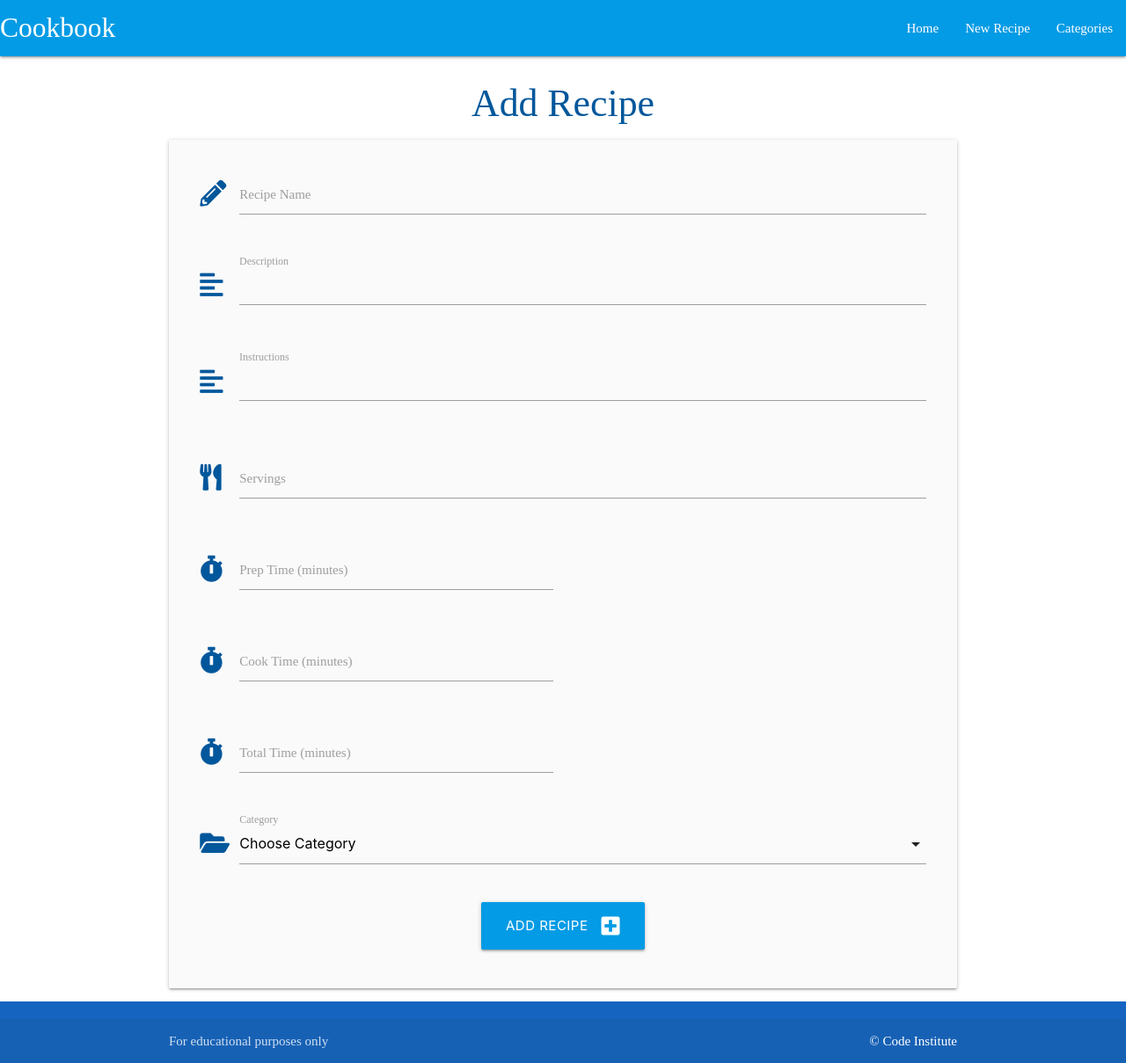
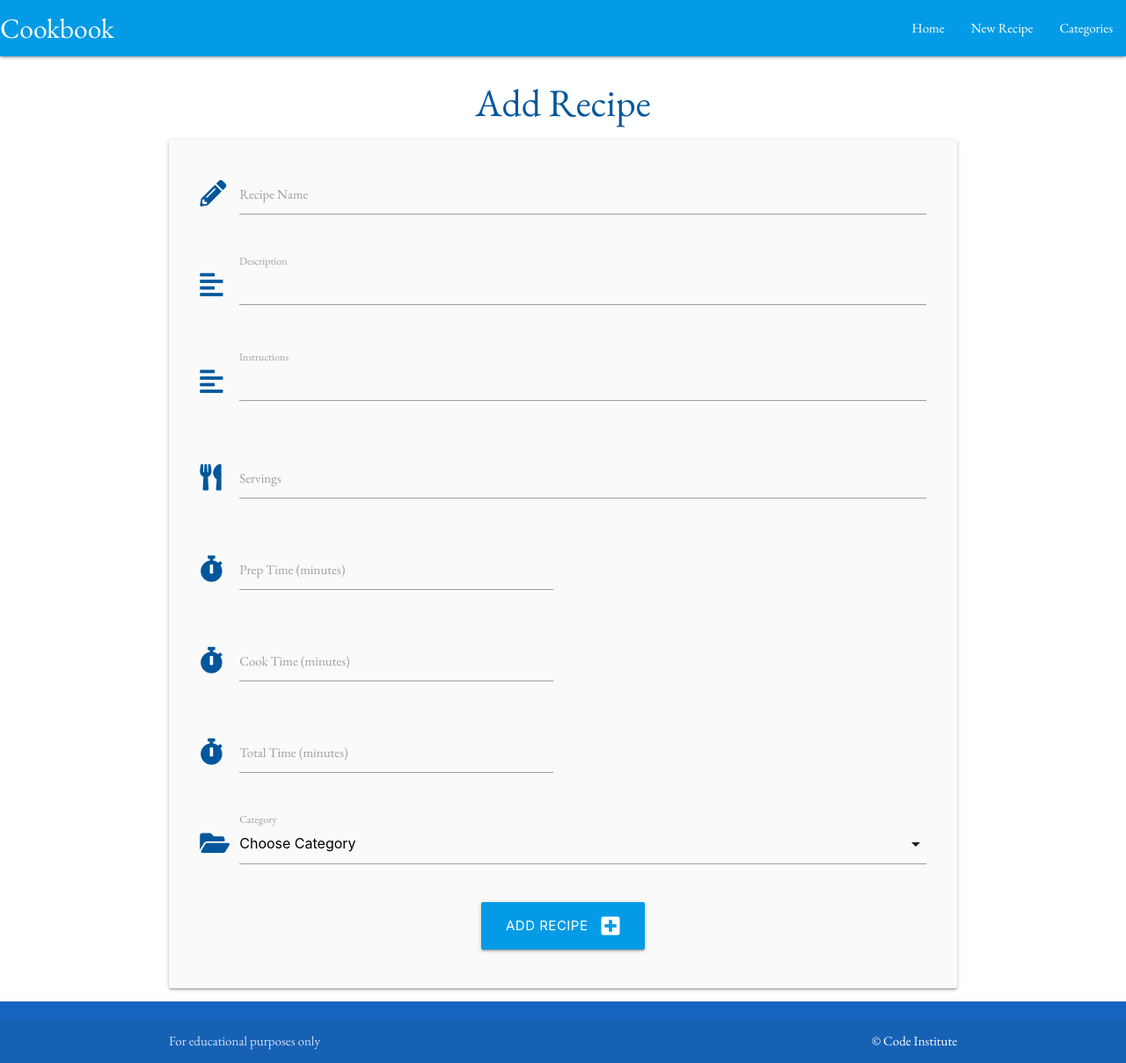
Before and after one commit to KieranCG/Project3-Cookbook, a Flask app: page /add_recipe in a window 1280 px wide. Shown: the whole page at 88% size. Run offline with Flask 2, Linux system fonts and the light colour scheme; data that the repository does not hold is empty.

Commit message:
add html link to googlefont

```diff
--- a/cookbook/templates/base.html
+++ b/cookbook/templates/base.html
@@ -11,6 +11,10 @@
   <link rel="stylesheet" href="https://cdnjs.cloudflare.com/ajax/libs/materialize/1.0.0/css/materialize.min.css"
     type="text/css">
   <link rel="stylesheet" href="{{ url_for('static', filename='css/style.css') }}" type="text/css">
+  <!-- Google Fonts -->
+  <link rel="preconnect" href="https://fonts.googleapis.com">
+  <link rel="preconnect" href="https://fonts.gstatic.com" crossorigin>
+  <link href="https://fonts.googleapis.com/css2?family=EB+Garamond:ital,wght@0,400..800;1,400..800&display=swap" rel="stylesheet">
   <title>Cookbook</title>
 </head>
 
```
